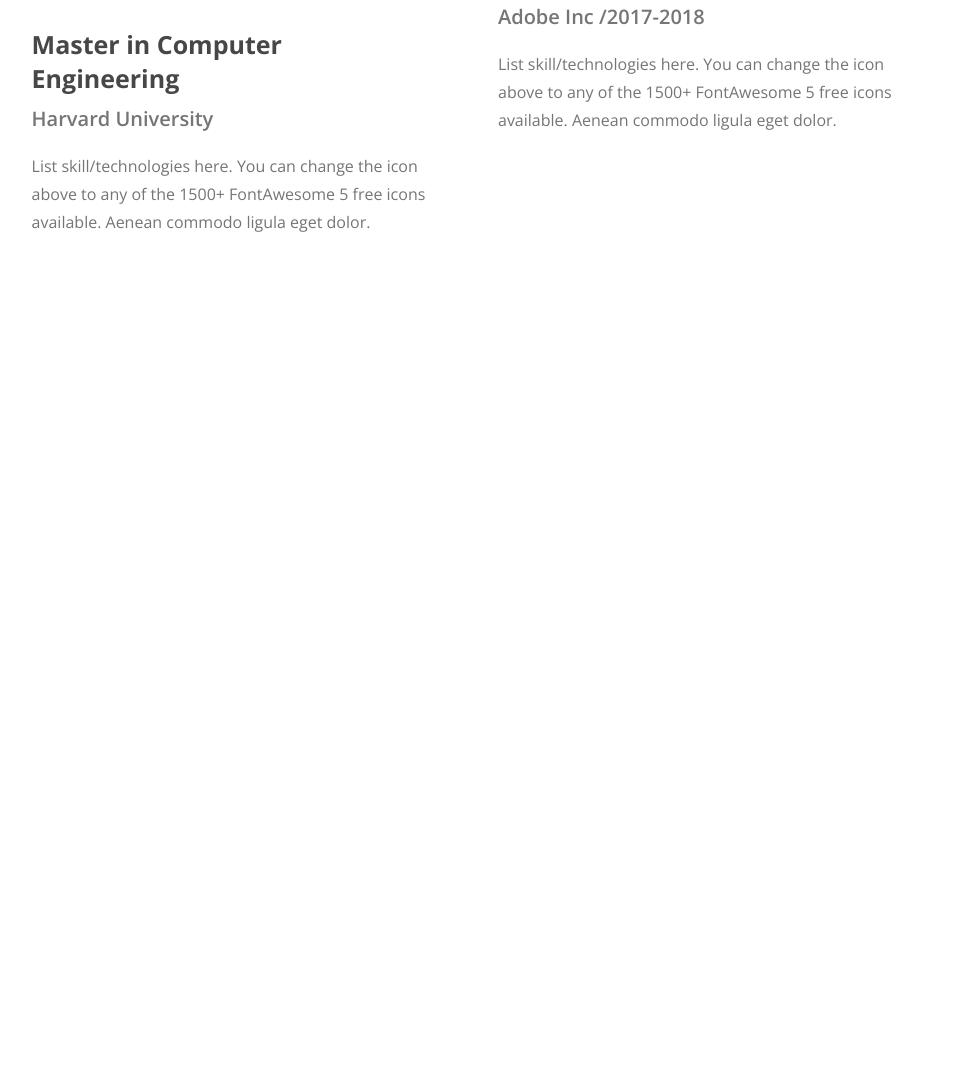
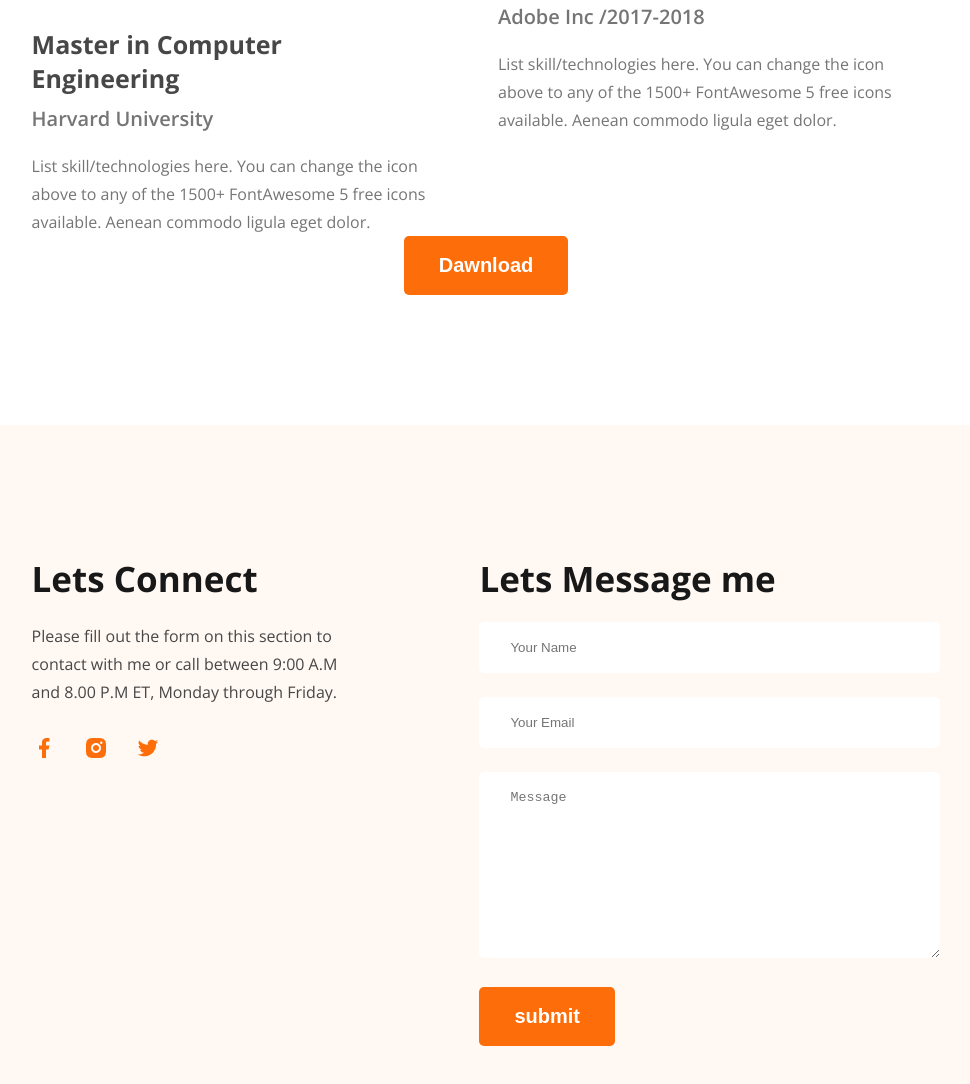
Before and after one commit to nh08022001-arch/hero-dev-portfolio-code, a plain HTML site: page hero-dev-code/index.html in a window 1280 px wide. Shown: the part 3263-4347 px from the top of the page, without its empty margins (154-1124 px from the left). Before the commit the page ends 3499 px from the top, so only its background shows below. Drawn offline with nearby package versions, Linux system fonts and the light colour scheme.

Commit message:
footer fixed

```diff
--- a/hero-dev-code/index.html
+++ b/hero-dev-code/index.html
@@ -150,6 +150,38 @@
         </div>
         <div class="experiance"></div>
         </div>
-</section>
+
+    </section>
+    <section>
+        <div class="text-center"><button class="btn">Dawnload</button></div>
+    </section>
+
+
+    <footer>
+        <section class="footer-container">
+            <div class="social">
+                <h2>Lets Connect</h2>
+                <p>Please fill out the form on this section to contact with me or call between 9:00 A.M and 8.00 P.M ET, Monday through Friday.</p>
+                <div class="icons">
+                    <a href=""><img src="images/icons/facebook.png" alt=""></a>
+                     <a href=""><img src="images/icons/insta.png" alt=""></a>
+                    <a href=""><img src="images/icons/twitter.png" alt=""></a>
+                </div>
+            </div>
+        <form class="form">
+            <h2>Lets Message me</h2>
+            <div>
+                <input type="text" placeholder="Your Name">
+            </div>
+            <div>
+                <input type="text" placeholder="Your Email">
+            </div>
+            <div>
+            <textarea rows="10" name="" id="" placeholder="Message"></textarea>
+            </div>
+            <input class="btn" type="submit" value="submit">
+        </form>
+        </section>
+    </footer>
 </body>
 </html>
--- a/hero-dev-code/styls/portfolio.css
+++ b/hero-dev-code/styls/portfolio.css
@@ -40,6 +40,9 @@
 margin-bottom: 30px;
 line-height: 30px;
 color: #757575;
+}
+.text-center{
+    text-align: center;
 }
 header{
     background-color: #FFF8F3;
@@ -187,3 +190,40 @@
     line-height: 28px;
     color: #757575;
 }
+footer{
+    margin-top: 130px;
+    background-color: #FFF8F3;
+    padding: 130px 0;
+}
+footer .footer-container{
+    width: 71%;
+    max-width: 1140px;
+    margin: 0 auto;
+    display: flex;
+    gap: 116px;
+}
+.footer-container .social {
+max-width: 562px;
+}
+.footer-container h2{
+    color: #181818;
+    font-size: 35px;
+    margin-bottom: 20px;
+}
+.footer-container .social p{
+    color: #474747;
+    line-height: 28px;
+    font-size: 16px;
+    margin-bottom: 30px;
+}
+.footer-container .icons a {
+    margin-right: 24px;
+}
+.footer-container form input[type="text"], .footer-container form textarea {
+    width: 461px;
+    padding: 18px 31px;
+    margin-bottom: 24px;
+    border: none;
+    border-radius: 5px;
+    color: #757575;
+}
```
